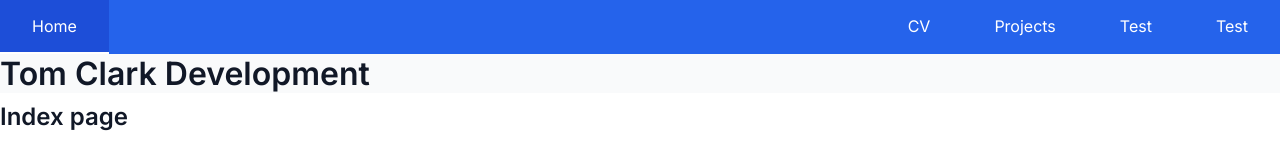
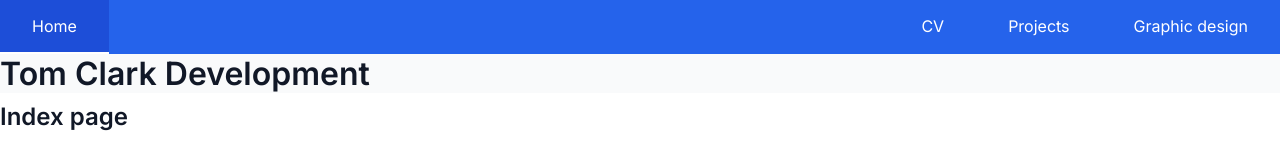
Before and after one commit to tom-hm-clark-dev/PersonalSite, a plain HTML site: page index.html in a window 1280 px wide. Shown: the top 143 px of the page. Drawn offline with Linux system fonts and the light colour scheme.

Commit message:
Added graphics to nav

```diff
--- a/index.html
+++ b/index.html
@@ -27,8 +27,7 @@
       <li class="index-li"><a class="active-link" href="index.html">Home</a></li>
       <li class="cv-li"><a href="cv.html">CV</a></li>
       <li><a href="projects.html">Projects</a></li>
-      <li><a href="test.html">Test</a></li>
-      <li><a href="test.html">Test</a></li>
+      <li><a href="graphics.html">Graphic design</a></li>
     </ul>
   </nav>
 
```
